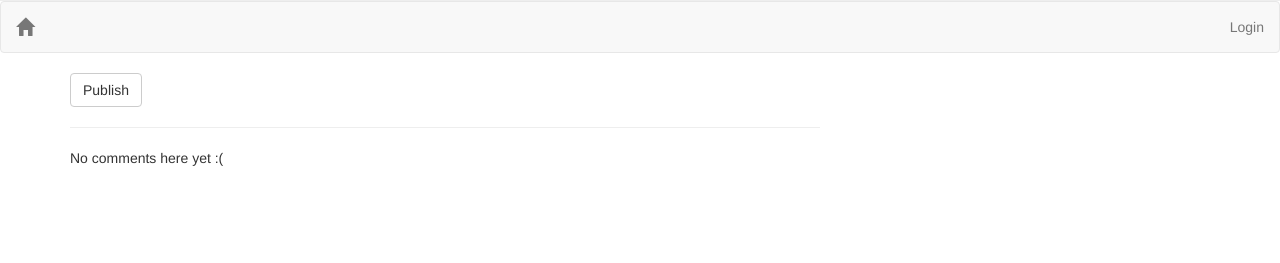
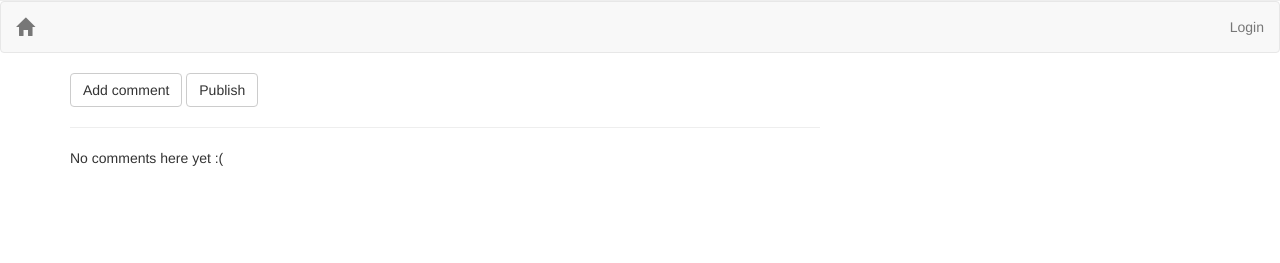
Before and after one commit to LeeSangMin1029/Django, a Django app: template blog/templates/blog/post_detail.html in a window 1280 px wide. Shown: the part 239-502 px from the top of the page. Run offline with Django 3.2, Linux system fonts and the light colour scheme; the template is opened without the code that fills it, so the values that code supplies are empty; some libraries are stand-ins or nearby versions.

Commit message:
기능 변경

```diff
--- a/blog/templates/blog/post_detail.html
+++ b/blog/templates/blog/post_detail.html
@@ -5,8 +5,8 @@
         {% if user.is_authenticated %}
             <a class="btn btn-default" href="{% url 'post_edit' pk=post.pk %}">Edit</a>
             <a class="btn btn-default" href="{% url 'post_remove' pk=post.pk %}">Delete</span></a>
-            <a class="btn btn-default" href="{% url 'add_comment_to_post' pk=post.pk %}">Add comment</a>
         {% endif %}
+        <a class="btn btn-default" href="{% url 'add_comment_to_post' pk=post.pk %}">Add comment</a>
 
         {% if post.published_date %}
             <div class="date">
```
